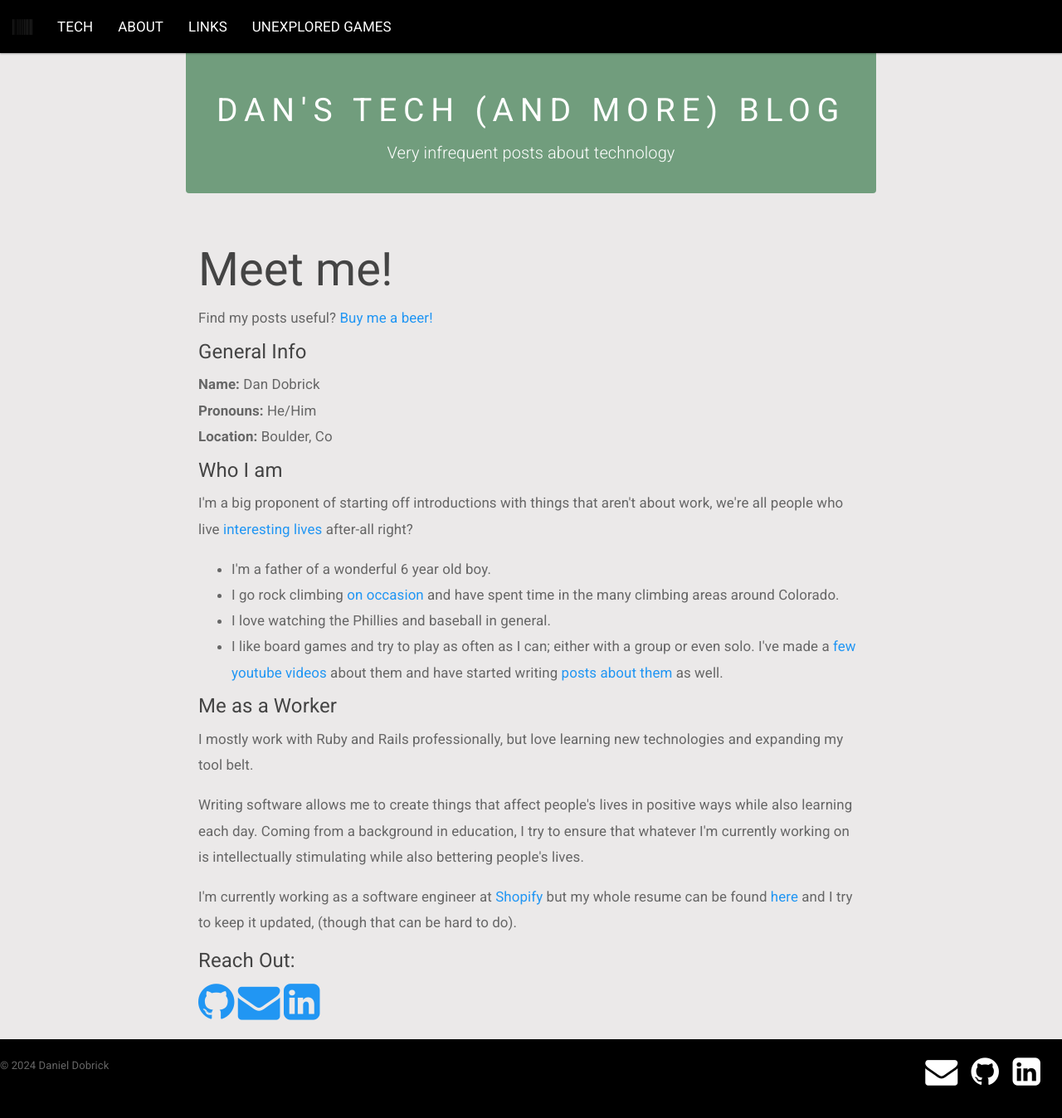
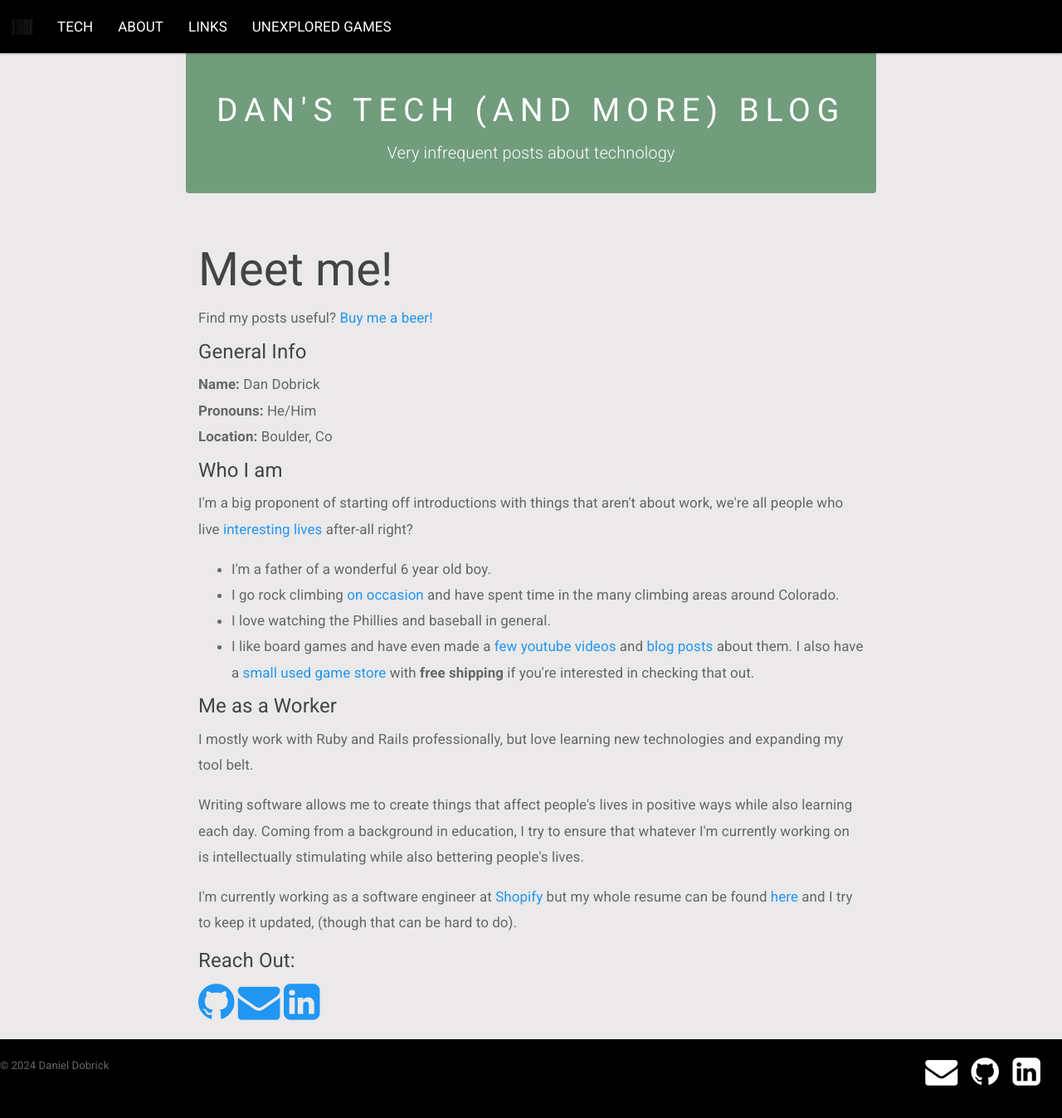
Before and after one commit to DanDobrick/blog, a Jekyll site: the page built from _pages/about.html, in a window 1280 px wide and 1357 px high. Shown: the top 1348 px of the window at 83% size. Built offline with Jekyll 4.4.1, drawn with Linux system fonts in a browser that asks for light colours.

Commit message:
Update about page

```diff
--- a/_pages/about.html
+++ b/_pages/about.html
@@ -33,9 +33,10 @@ Find my posts useful? <a href="{{ site.data.social_links.kofi.url }}" target="_b
     I love watching the Phillies and baseball in general.
   </li>
   <li>
-    I like board games and try to play as often as I can; either with a group or even solo. I've made a
+    I like board games and have even made a
     <a href="https://www.youtube.com/@unexploredgames6028" target="_blank" ref="nofollow noopener">few youtube
-      videos</a> about them and have started writing <a href="/unexplored-games/" target="_blank" ref="nofollow noopener">posts about them</a> as well.
+      videos</a> and <a href="/unexplored-games/" target="_blank" ref="nofollow noopener">blog posts</a> about them.
+      I also have a <a href="https://www.unexplored-games.com" target="_blank" ref="nofollow noopener">small used game store</a> with <strong>free shipping</strong> if you're interested in checking that out.
   </li>
 </ul>
 
```
